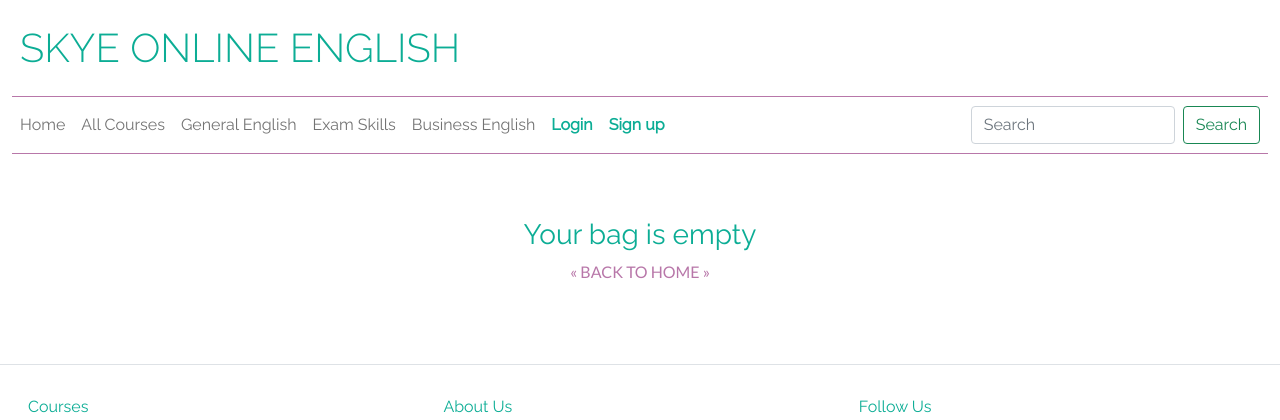
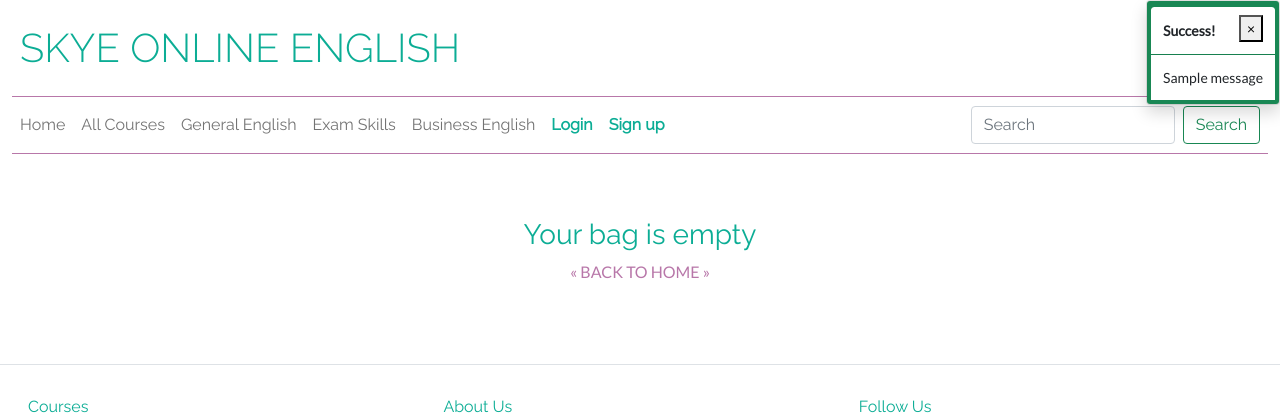
Before and after one commit to dougiemath/soe-shop-lms, a Django app: page /bag/ in a window 1280 px wide. Shown: the top 420 px of the page. Run offline with Django 3.2, Linux system fonts and the light colour scheme; tables that the repository leaves empty hold one stand-in row (values such as "Sample post"); one stand-in notice (Sample message) is shown; some libraries are stand-ins or nearby versions.

Commit message:
added messages (bootstrap toasts)

```diff
--- a/bag/views.py
+++ b/bag/views.py
@@ -1,4 +1,5 @@
 from django.shortcuts import render, get_object_or_404, redirect, HttpResponse
+from django.contrib import messages
 
 from courses.models import Course
 
@@ -18,8 +19,10 @@ def add_to_bag(request, item_id):
 
     if item_id not in list(bag.keys()):
         bag[item_id] = quantity
+        messages.success(request, f'Added {course.name} course to bag.')
     else:
-        print("already added")
+        messages.error(request, f'{course.name} has already been added to the bag.')
+
 
     request.session['bag'] = bag
     return redirect(redirect_url)
@@ -31,8 +34,10 @@ def remove_from_bag(request, item_id):
         course = get_object_or_404(Course, pk=item_id)
         bag = request.session.get('bag', {})
         bag.pop(item_id)
+        messages.success(request, f'Removed {course.name} from bag.')
         request.session['bag'] = bag
         return HttpResponse(status=200)
 
     except Exception as e:
+        messages.error(request, f'Something went wrong.  Please try again.')
         return HttpResponse(status=500)
--- a/static/css/style.css
+++ b/static/css/style.css
@@ -203,6 +203,23 @@ h1, h2, h3, h4, h5, h6 {
 
 }
 
+/* ------------------------------- bootstrap toasts */
+
+.message-container {
+    position: fixed;
+    top: 0px;
+    right: 0px;
+    z-index: 9999;
+}
+
+.custom-toast {
+    overflow: visible;
+}
+
+.toast-capper {
+    height: 2px;
+}
+
 
 /* Media Query for low resolution  Tablets, Ipads */
 @media (min-width: 481px) and (max-width: 767px) {
--- a/templates/base.html
+++ b/templates/base.html
@@ -125,6 +125,24 @@
 
     </header>
 
+    {% if messages %}
+    <div class="message-container">
+        {% for message in messages %}
+        {% with message.level as level %}
+        {% if level == 40 %}
+        {% include 'includes/toasts/toast_error.html' %}
+        {% elif level == 30 %}
+        {% include 'includes/toasts/toast_warning.html' %}
+        {% elif level == 25 %}
+        {% include 'includes/toasts/toast_success.html' %}
+        {% else %}
+        {% include 'includes/toasts/toast_info.html' %}
+        {% endif %}
+        {% endwith %}
+        {% endfor %}
+    </div>
+    {% endif %}
+
 {% block content %}{% endblock content %}
 
 <footer class="pb-4">
@@ -191,6 +209,9 @@
     </footer>
 
 {% block postload_js %}
+<script type="text/javascript">
+    $('.toast').toast('show');
+</script>
 {% endblock postload_js %}
 
 <!-- Icon Pack -->
--- /dev/null
+++ b/templates/includes/toasts/toast_success.html
@@ -0,0 +1,13 @@
+<div class="toast custom-toast w-100 p-1 bg-success rounded" data-autohide="false">
+    <div class="arrow-up arrow-success"></div>
+    <div class="w-100 toast-capper bg-success"></div>
+    <div class="toast-header bg-white text-dark d-flex justify-content-between">
+        <strong class="mr-auto">Success!</strong>
+        <button type="button" class="ml-2 mb-1 close" data-dismiss="toast" aria-label="Close">
+            <span aria-hidden="true">&times;</span>
+        </button>
+    </div>
+    <div class="toast-body bg-white">
+        {{ message }}
+    </div>
+</div>
```
Also changed, not shown: templates/includes/toasts/toast_error.html (added, +13 -0 lines), templates/includes/toasts/toast_info.html (added, +13 -0 lines), templates/includes/toasts/toast_warning.html (added, +13 -0 lines), README.md.
